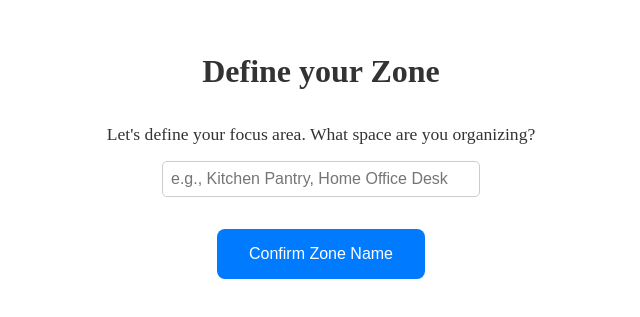
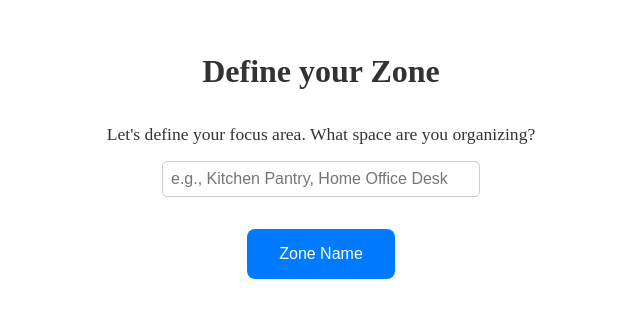
Before and after one commit to sydneyleeATX/Organizing_Buddy, a Next.js app: page /zone in a window 1280 px wide. Shown: the part 285-602 px from the top of the page, without its empty margins (319-959 px from the left). Built offline with nearby package versions, Linux system fonts and the light colour scheme.

Commit message:
Edit photo upload communication between zone and ImageUpload

```diff
--- a/src/components/ImageUpload.js
+++ b/src/components/ImageUpload.js
@@ -81,7 +81,7 @@ export default function ImageUploader() {
               onClick={handleUpload}
               style={styles.uploadButton}
             >
-              Confirm Upload
+              Upload Photo
             </button>
           )}
         </div>
--- a/src/pages/zone.js
+++ b/src/pages/zone.js
@@ -53,17 +53,14 @@ export default function Zone() {
 
   return (
     <div style={styles.container}>
-      {/* Main heading */}
+      {/* Main heading asking user to define their focus area */}
       <h1 style={styles.h1}>Define your Zone</h1>
-
-      {!confirmedZoneName && (
-        <p style={styles.p}>
-          Let's define your focus area. What space are you organizing?
-        </p>
-      )}
 
       {!confirmedZoneName && ( // If zone name is NOT confirmed, show input field
         <>
+          <p style={styles.p}>
+            Let's define your focus area. What space are you organizing?
+          </p>
           <input
             type="text"
             placeholder="e.g., Kitchen Pantry, Home Office Desk"
@@ -73,7 +70,7 @@ export default function Zone() {
           />
           {/* Confirmation button to proceed */}
           <button style={styles.button} onClick={handleConfirmZoneName}>
-            Confirm Zone Name
+            Zone Name
           </button>
         </>
       )}
@@ -91,7 +88,7 @@ export default function Zone() {
         </>
       )}
 
-      {confirmedZoneName && zonePhoto && ( // If BOTH zone name and photo ARE confirmed, show the "Let's Go!" button
+      {confirmedZoneName && zonePhoto && ( // If zone name is confirmed and photo is selected, show the "Let's Go!" button
         <>
           <p style={styles.p}>
             Great, we are organizing your {zoneName}!
```
